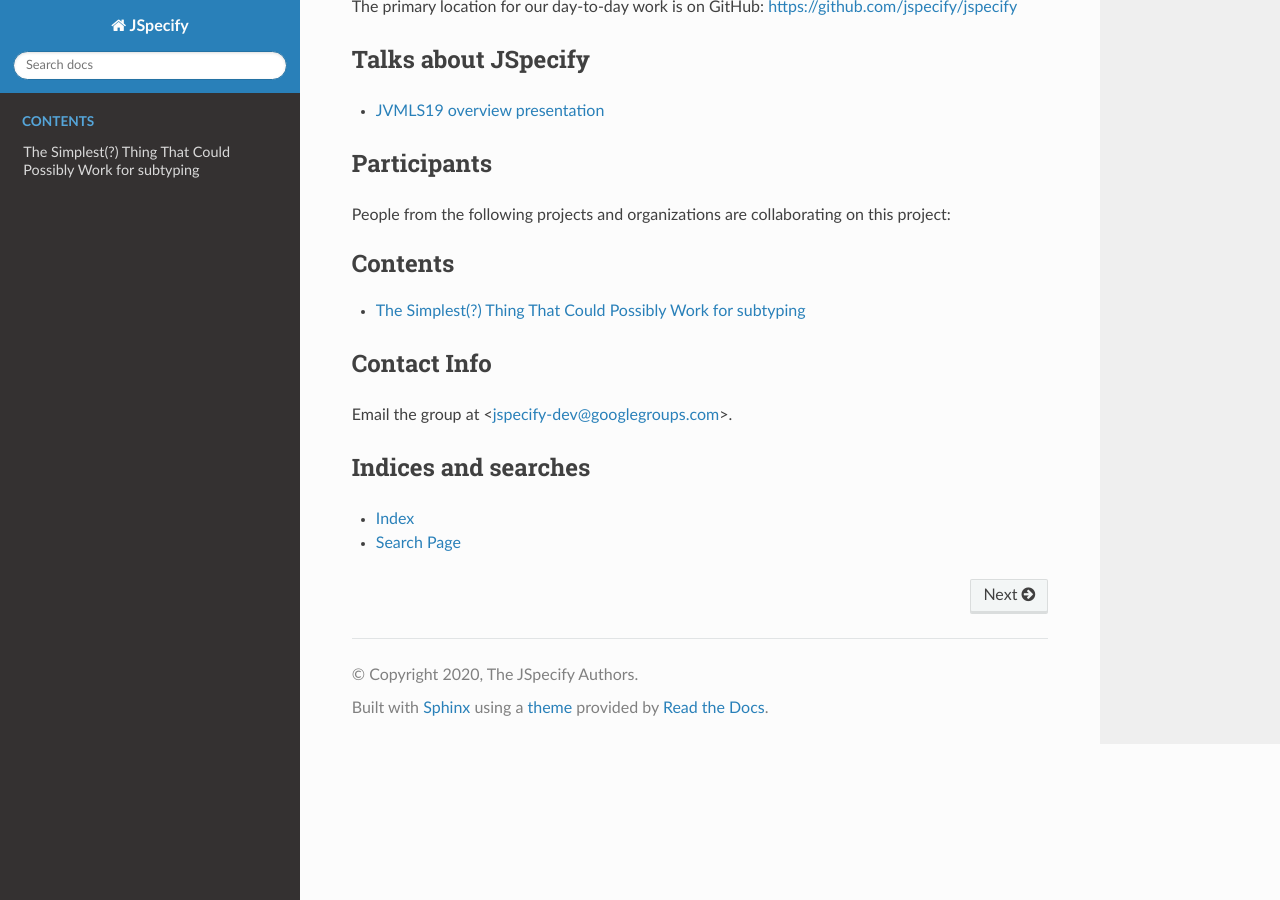
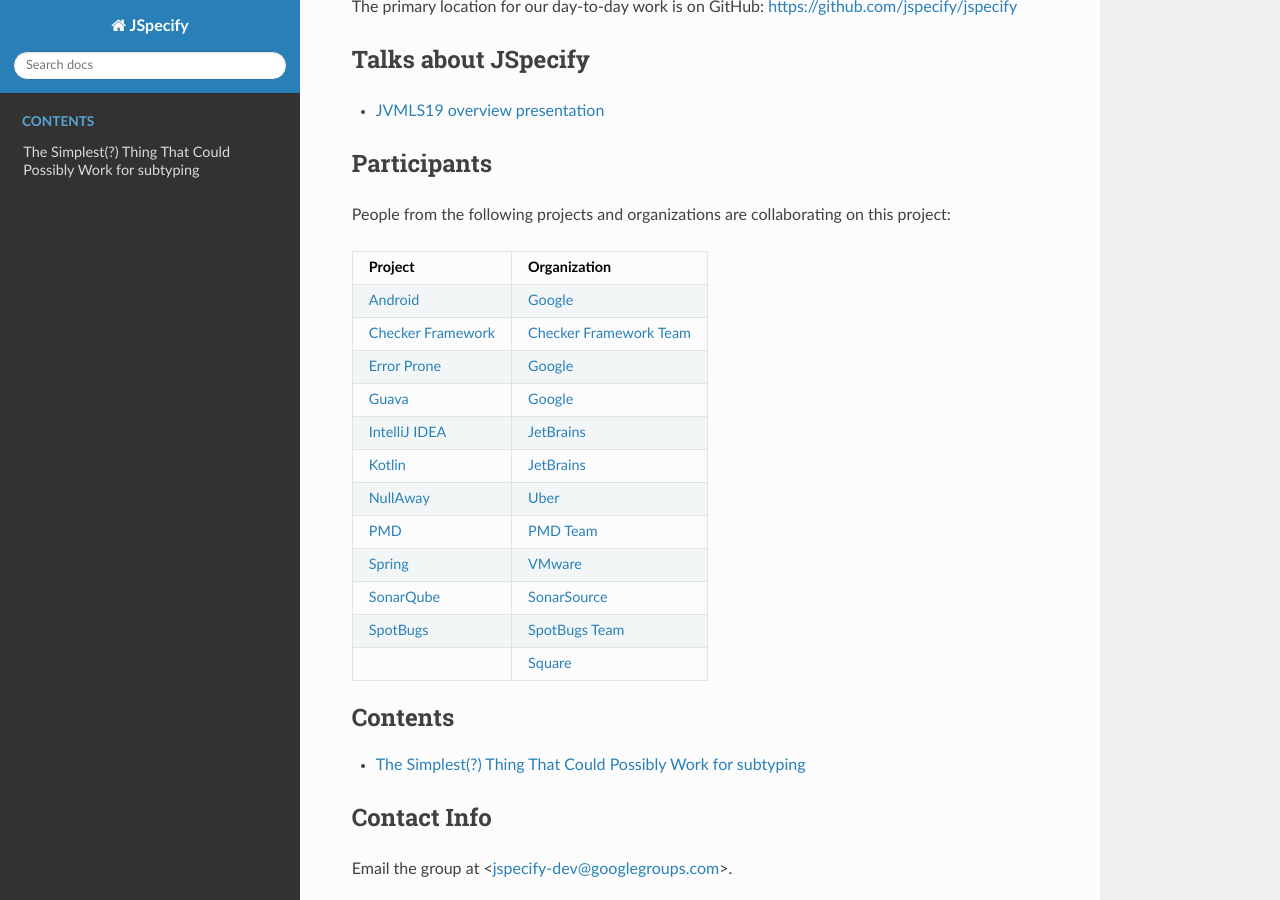
Before and after one commit to jspecify/jspecify, a Sphinx documentation site: the page built from docs/index.rst, in a window 1280 px wide and 900 px high, scrolled down 893 px. Built offline with Sphinx 7.4.7 and the Read the Docs theme 2.0.0, drawn with Linux system fonts in a browser that asks for light colours.

Commit message:
docs: fix a malformed table in the index page

```diff
--- a/docs/index.rst
+++ b/docs/index.rst
@@ -34,33 +34,33 @@
 
 People from the following projects and organizations are collaborating on this project:
 
-+----------------------------------------------------------+-------------------------------------------------+
-|Project                                                   |Organization                                     |
-+==========================================================+=================================================+
-| `Android <https://www.android.com>`_                     | `Google <https://google.com>`_                  |
-+----------------------------------------------------------+-------------------------------------------------+
++----------------------------------------------------------+----------------------------------------------------------+
+|Project                                                   |Organization                                              |
++==========================================================+==========================================================+
+| `Android <https://www.android.com>`_                     | `Google <https://google.com>`_                           |
++----------------------------------------------------------+----------------------------------------------------------+
 | `Checker Framework <https://checkerframework.org>`_      | `Checker Framework Team <https://checkerframework.org>`_ |
-+----------------------------------------------------------+-------------------------------------------------+
-| `Error Prone <https://errorprone.info>`_                 | `Google <https://google.com>`_                  |
-+----------------------------------------------------------+-------------------------------------------------+
-| `Guava <https://github.com/google/guava>`_               | `Google <https://google.com>`_                  |
-+----------------------------------------------------------+-------------------------------------------------+
-| `IntelliJ IDEA <https://www.jetbrains.com/idea/>`_       | `JetBrains <https://www.jetbrains.com/>`_       |
-+----------------------------------------------------------+-------------------------------------------------+
-| `Kotlin <https://kotlinlang.org/>`_                      | `JetBrains <https://www.jetbrains.com/>`_       |
-+----------------------------------------------------------+-------------------------------------------------+
-| `NullAway <https://github.com/uber/NullAway>`_           | `Uber <https://uber.com>`_                      |
-+----------------------------------------------------------+-------------------------------------------------+
-| `PMD <https://pmd.github.io/>`_                          | `PMD Team <https://pmd.github.io/>`_            |
-+----------------------------------------------------------+-------------------------------------------------+
-| `Spring <https://tanzu.vmware.com/spring-app-framework>`_| `VMware <https://www.vmware.com/>`_             |
-+----------------------------------------------------------+-------------------------------------------------+
-| `SonarQube <https://www.sonarqube.org/>`_                | `SonarSource <https://www.sonarsource.com/>`_   |
-+----------------------------------------------------------+-------------------------------------------------+
-| `SpotBugs <http://spotbugs.rtfd.io/>`_                   | `SpotBugs Team <https://github.com/spotbugs/>`_ |
-+----------------------------------------------------------+-------------------------------------------------+
-|                                                          | `Square <https://squareup.com>`_                |
-+----------------------------------------------------------+-------------------------------------------------+
++----------------------------------------------------------+----------------------------------------------------------+
+| `Error Prone <https://errorprone.info>`_                 | `Google <https://google.com>`_                           |
++----------------------------------------------------------+----------------------------------------------------------+
+| `Guava <https://github.com/google/guava>`_               | `Google <https://google.com>`_                           |
++----------------------------------------------------------+----------------------------------------------------------+
+| `IntelliJ IDEA <https://www.jetbrains.com/idea/>`_       | `JetBrains <https://www.jetbrains.com/>`_                |
++----------------------------------------------------------+----------------------------------------------------------+
+| `Kotlin <https://kotlinlang.org/>`_                      | `JetBrains <https://www.jetbrains.com/>`_                |
++----------------------------------------------------------+----------------------------------------------------------+
+| `NullAway <https://github.com/uber/NullAway>`_           | `Uber <https://uber.com>`_                               |
++----------------------------------------------------------+----------------------------------------------------------+
+| `PMD <https://pmd.github.io/>`_                          | `PMD Team <https://pmd.github.io/>`_                     |
++----------------------------------------------------------+----------------------------------------------------------+
+| `Spring <https://tanzu.vmware.com/spring-app-framework>`_| `VMware <https://www.vmware.com/>`_                      |
++----------------------------------------------------------+----------------------------------------------------------+
+| `SonarQube <https://www.sonarqube.org/>`_                | `SonarSource <https://www.sonarsource.com/>`_            |
++----------------------------------------------------------+----------------------------------------------------------+
+| `SpotBugs <http://spotbugs.rtfd.io/>`_                   | `SpotBugs Team <https://github.com/spotbugs/>`_          |
++----------------------------------------------------------+----------------------------------------------------------+
+|                                                          | `Square <https://squareup.com>`_                         |
++----------------------------------------------------------+----------------------------------------------------------+
 
 .. toctree::
    :maxdepth: 1
```
Also changed, not shown: 2 other files.
